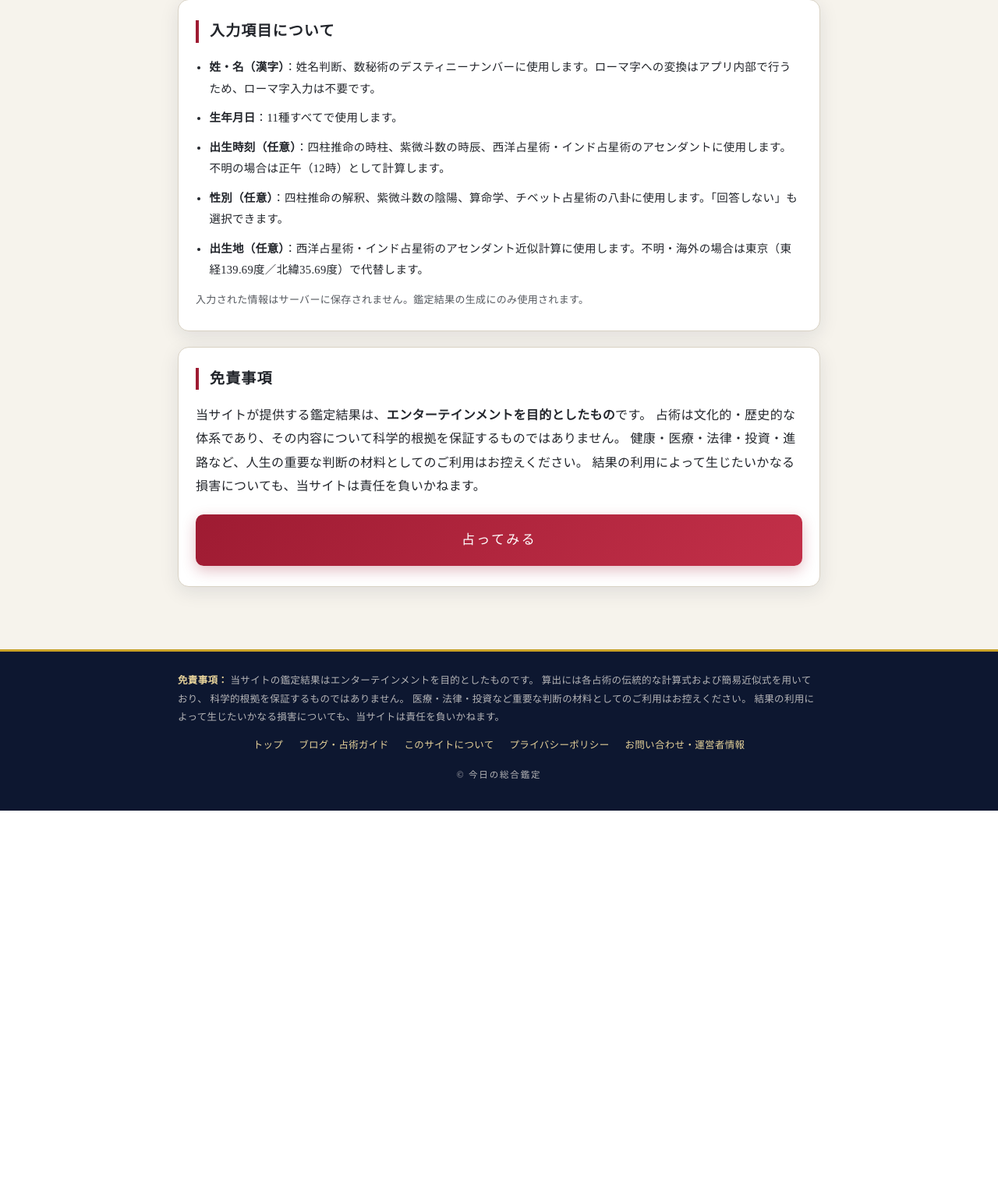
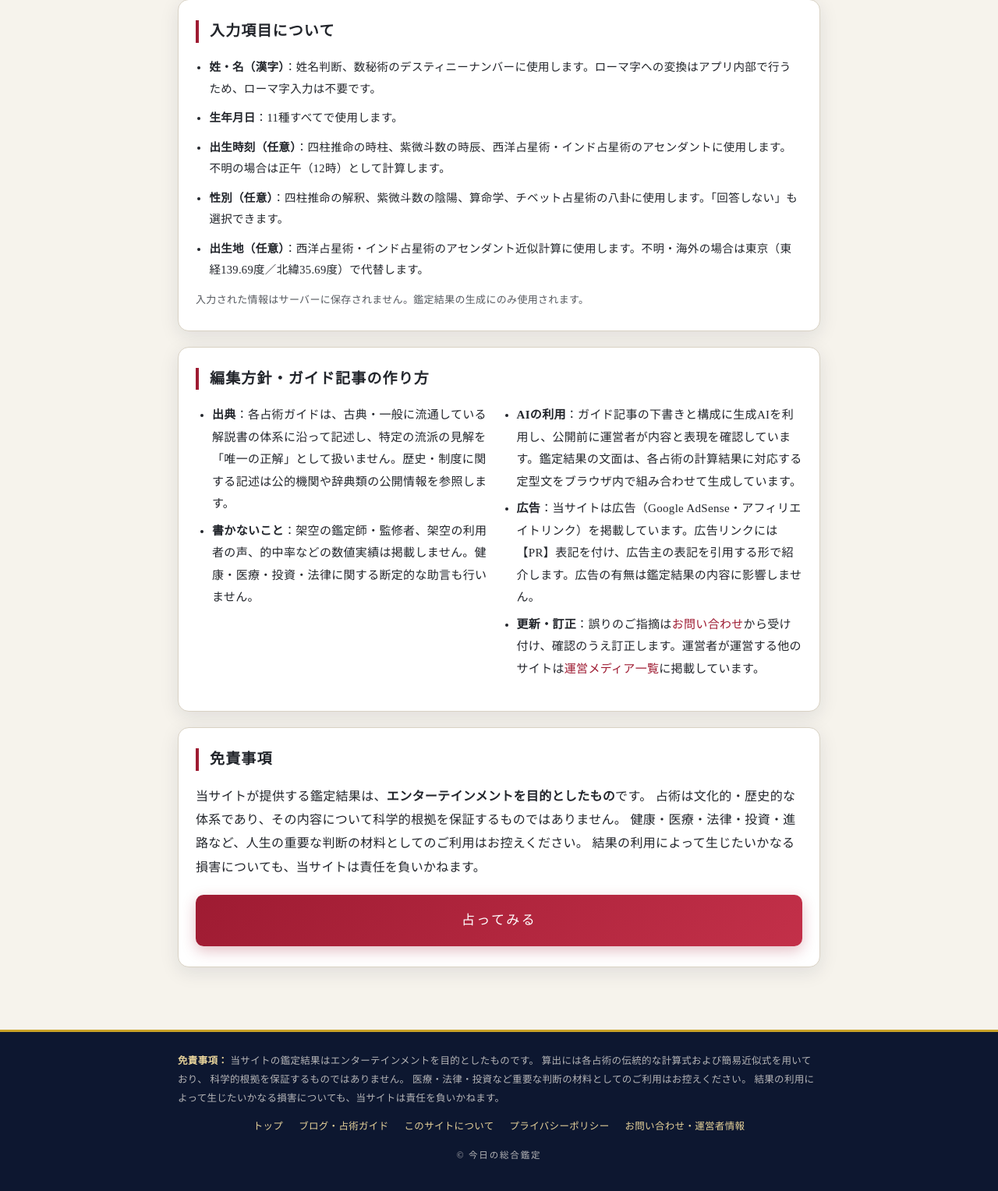
Before and after one commit to solederlego8-a11y/uranai-app, a Flask app: page /about in a window 1280 px wide. Shown: the part 1520-3048 px from the top of the page at 78% size. Before the commit the page ends 2560 px from the top, so only its background shows below. Run offline with Flask 3, Linux system fonts and the light colour scheme.

Commit message:
about に編集方針セクションを追加（docs・Flask 両方）／site_common.py の壊れた文字列リテラルを修正
Co-Authored-By: Claude Opus 5 <noreply@anthropic.com>

```diff
--- a/scripts/site_common.py
+++ b/scripts/site_common.py
@@ -287,8 +287,8 @@ def render_page(*, lang: str, from_dir: str, page: str, content: str,
             '        <a href="%(guides)s">占術ガイド</a>\n'
             '        <a href="%(about)s">このサイトについて</a>\n'
             '        <a href="%(privacy)s">プライバシーポリシー</a>\n'
-            '        <a href="%(contact)s">お問い合わせ・運営者情報</a>
-        <a href="https://solederlego8-a11y.github.io/">運営メディア一覧</a>\n'
+            '        <a href="%(contact)s">お問い合わせ・運営者情報</a>\n'
+            '        <a href="https://solederlego8-a11y.github.io/">運営メディア一覧</a>\n'
             '      </nav>\n'
             '      <p class="copyright">&copy; 今日の総合鑑定</p>\n'
             '    </div>\n'
--- a/templates/about.html
+++ b/templates/about.html
@@ -82,6 +82,17 @@
 </section>
 
 <section class="card">
+  <h2 class="card-title">編集方針・ガイド記事の作り方</h2>
+  <ul class="about-modules">
+    <li><strong>出典</strong>：各占術ガイドは、古典・一般に流通している解説書の体系に沿って記述し、特定の流派の見解を「唯一の正解」として扱いません。歴史・制度に関する記述は公的機関や辞典類の公開情報を参照します。</li>
+    <li><strong>書かないこと</strong>：架空の鑑定師・監修者、架空の利用者の声、的中率などの数値実績は掲載しません。健康・医療・投資・法律に関する断定的な助言も行いません。</li>
+    <li><strong>AIの利用</strong>：ガイド記事の下書きと構成に生成AIを利用し、公開前に運営者が内容と表現を確認しています。鑑定結果の文面は、各占術の計算結果に対応する定型文をブラウザ内で組み合わせて生成しています。</li>
+    <li><strong>広告</strong>：当サイトは広告（Google AdSense・アフィリエイトリンク）を掲載しています。広告リンクには【PR】表記を付け、広告主の表記を引用する形で紹介します。広告の有無は鑑定結果の内容に影響しません。</li>
+    <li><strong>更新・訂正</strong>：誤りのご指摘は<a href="{{ url_for('contact') }}">お問い合わせ</a>から受け付け、確認のうえ訂正します。運営者が運営する他のサイトは<a href="https://solederlego8-a11y.github.io/">運営メディア一覧</a>に掲載しています。</li>
+  </ul>
+</section>
+
+<section class="card">
   <h2 class="card-title">免責事項</h2>
   <p>
     当サイトが提供する鑑定結果は、<strong>エンターテインメントを目的としたもの</strong>です。
```
Also changed, not shown: docs/about.html (+11 -0 lines), scripts/build_site.py (+12 -1 lines).
